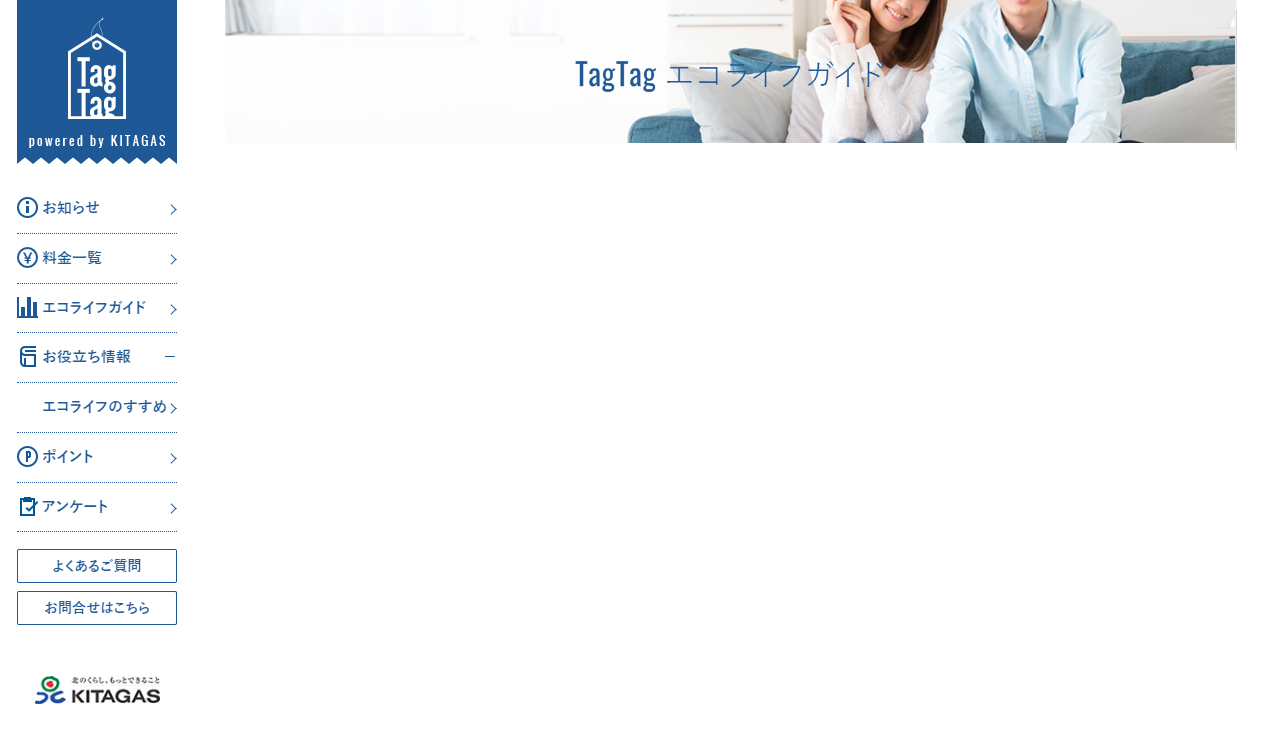
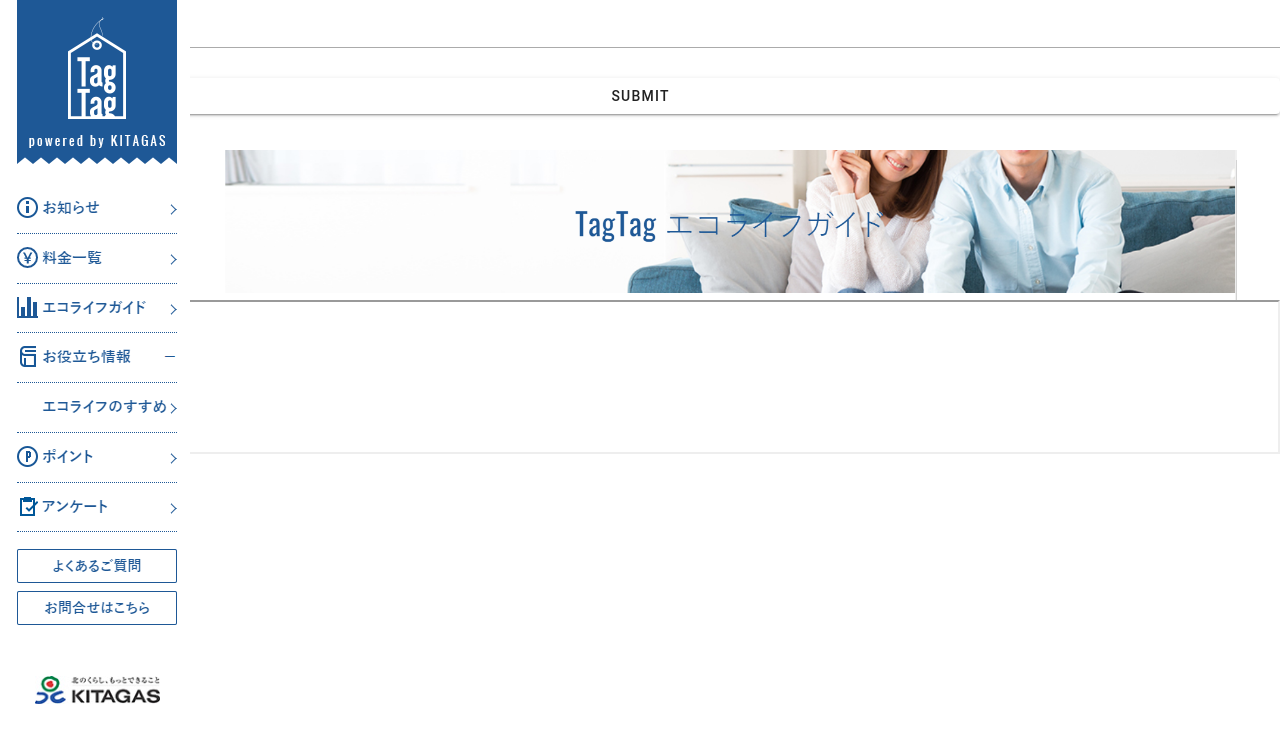
Before and after one commit to vietnvsyp/mock-screen-iframe, a Nuxt app: page / in a window 1280 px wide. Shown: the top 742 px of the page. Built offline with nearby package versions, Linux system fonts and the light colour scheme.

Commit message:
edit iframe

```diff
--- a/pages/index.vue
+++ b/pages/index.vue
@@ -1,8 +1,4 @@
 <template>
-  <!-- <div class="d-flex iframe-item">
-    <div class="d-flex justify-center align-center sidebar gray-background">
-      <span>コンテンツ</span>
-    </div>
   <div class="topHeader gray-background">
     <form @submit="onSubmit" class="form-access">
       <TextField
@@ -12,7 +8,7 @@
       ></TextField>
       <v-btn type="submit" block class="mt-2">Submit</v-btn>
     </form>
-    </div> -->
+  </div>
   <div class="sidenav"><img src="/left-menu.png" /></div>
   <div
     style="
@@ -36,21 +32,13 @@
       <iframe
         id="webB"
         class="responsive-iframe"
-        :src="runtimeConfig.public.iframeTargetUrl"
+        :src="srcIframe"
         title="Create Member"
         scrolling="no"
-        onload="this.style.height=(this.contentWindow.document.body.scrollHeight+20)+'px';"
+        :height="heightApp"
+        width="100%"
       >
       </iframe>
-      <!--<iframe
-        id="webB"
-        class="responsive-iframe"
-        src="http://localhost:3002"
-        title="Create Member"
-        scrolling="no"
-        onload="this.style.height=(this.contentWindow.document.body.scrollHeight+20)+'px';"
-      >
-      </iframe>-->
     </div>
   </div>
   <!-- </div> -->
@@ -61,13 +49,21 @@ import { useForm } from 'vee-validate'
 import { ref } from 'vue'
 import { object, string } from 'yup'
 
-const accessToken = ref('aaaaaa')
+const accessToken = ref('')
 const refreshToken = ref('')
 const runtimeConfig = useRuntimeConfig()
+const srcIframe = ref(runtimeConfig.public.iframeTargetUrl)
 
+const route = useRoute()
+const answerId = route.query.answerId?.toString()
+const heightApp = ref()
 onMounted(() => {
+  const iframe = document.getElementById('webB') as HTMLIFrameElement
+
+  if (answerId) {
+    srcIframe.value = srcIframe.value + '?answerId=' + answerId
+  }
   window.addEventListener('message', (event) => {
-    const iframe = document.getElementById('webB') as HTMLIFrameElement
     if (event.data == 'token-request') {
       if (iframe && iframe.contentWindow && accessToken.value.length > 0) {
         iframe.contentWindow.postMessage(
@@ -82,6 +78,8 @@ onMounted(() => {
           'Unable to send message to iframe: iframe or iframe.contentWindow is null.'
         )
       }
+    } else if (event.data.type === 'iframe-height') {
+      heightApp.value = event.data.height
     }
   })
 })
@@ -147,16 +145,6 @@ function resizeIframe(obj: any) {
 .main {
   flex: 1;
 }
-.responsive-iframe {
-  top: 0;
-  bottom: 0;
-  left: 10%;
-  right: 10%;
-  width: 100%;
-  height: 4500px;
-  //border: solid 1px black;
-  border: none;
-}
 .sidenav {
   height: 100%;
   width: 180px;
```
Lines whose indentation alone changed are shown as unchanged.
